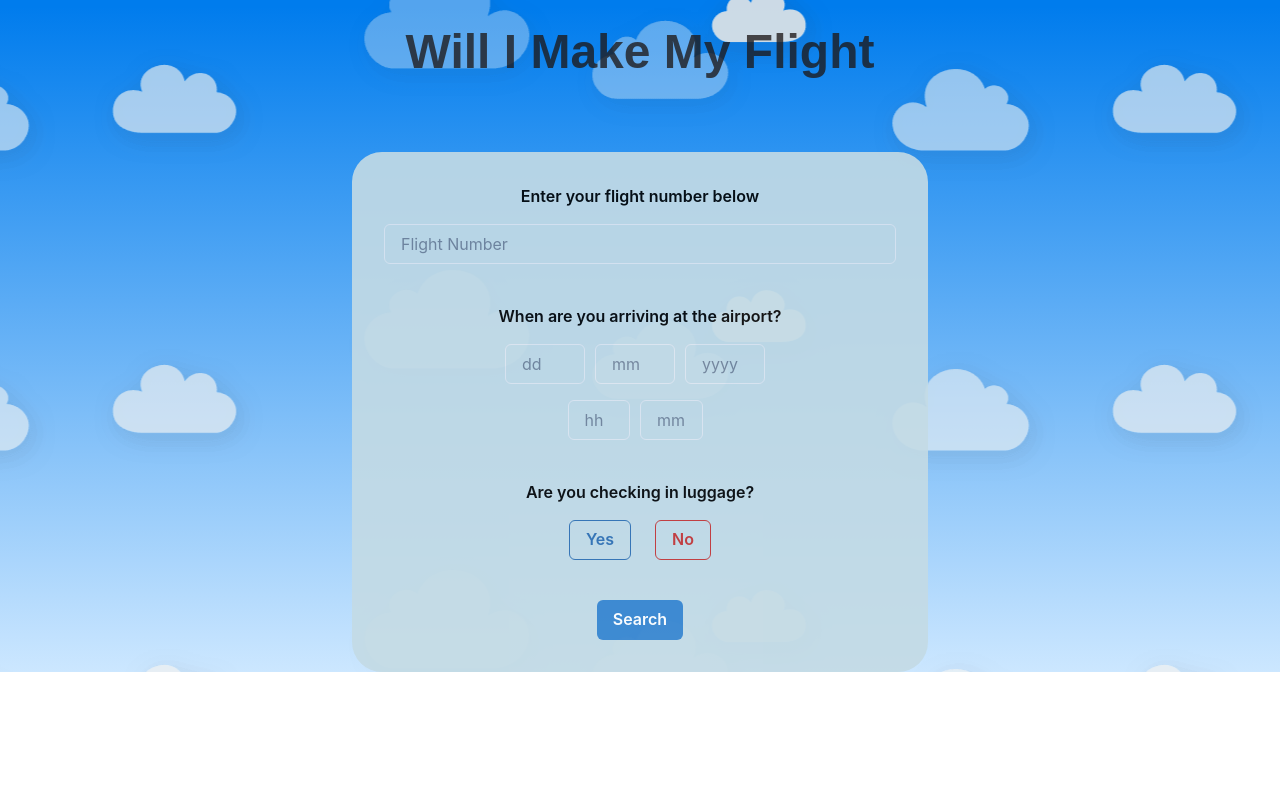
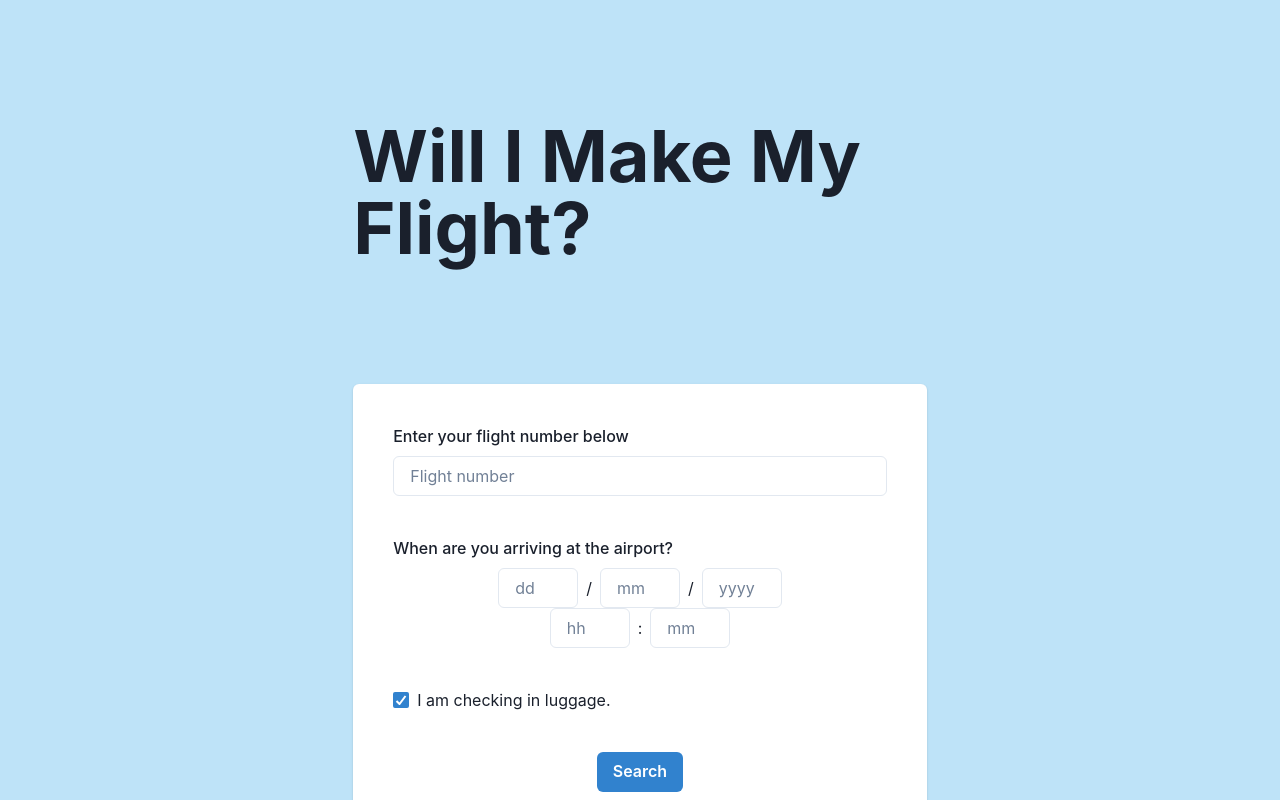
Before and after one commit to hayeselnut/will-i-make-my-flight, a React (Create React App) app in the folder frontend/: page / in a window 1280 px wide. Built offline with nearby package versions, Linux system fonts and the light colour scheme.

Commit message:
landing apge

```diff
--- a/frontend/src/pages/Background.css
+++ b/frontend/src/pages/Background.css
@@ -5,13 +5,22 @@ html, body, .container{
   padding: 0;
   overflow: hidden;
 }
-.container{
-  background-color: #007ced;
-	background: linear-gradient(to bottom, #007ced 1%,#cce7ff 100%);
+
+#lightblue {
+  background-color: var(--chakra-colors-blue-100);
+  height: 100vh;
+}
+
+#sky{
+  background-color: var(--chakra-colors-blue-100);
+  height: 100vh;
+  /* background-color: #007ced;
+	background: linear-gradient(to bottom, #007ced 1%,#cce7ff 100%); */
 }
 #cloud-intro{
   position: relative;
-  height: 100%;
+  /* width: 100%; */
+  height: 100vh;
   background-image: url('../clouds.png');
   background-image: url('../clouds.png') 400px 500px;
 /*               url(https://static.radulescu.me/examples/clouds/clouds1200_1.png) 0 300px; */
--- a/frontend/src/pages/Home.css
+++ b/frontend/src/pages/Home.css
@@ -1,15 +1,3 @@
-.background {
-    background: linear-gradient(
-        to bottom,
-        #87ceeb,
-        #bfe8ff,
-        #d6f0ff,
-        #e4f5ff,
-        #eff8ff,
-        #ffffff
-      );
-}
-
 #title {
     color: rgba(29, 24, 24, 0.782);
     background-size: 500% auto;
@@ -19,15 +7,6 @@
     margin-bottom: 4rem;
     font-family:Arial, Helvetica, sans-serif;
     padding-top: 1rem;
-}
-
-@keyframes textShine {
-    0% {
-        background-position: 0% 50%;
-    }
-    100% {
-        background-position: 100% 50%;
-    }
 }
 
 .prompt {
@@ -49,20 +28,6 @@
     margin-bottom: 1em;
 }
 
-#search {
-    display: flex;
-    justify-content: center;
-    align-items: center;
-    flex-direction: column;
-    /* background-color: rgb(146, 205, 228); */
-    border-radius: 30px;
-    width: 45%;
-    padding: 2rem;
-    margin: 0 auto;
-    opacity: 0.9;
-    background-color: rgb(196, 219, 229);
-}
-
 #searchbar {
     box-shadow: 0 0 5px 0 rgba(0, 0, 0, 0.2);
     border-radius: 5px;
@@ -81,10 +46,12 @@
 }
 
 .small-input {
-    margin-right: 10px; /* Adjust the margin between inputs as needed */
+    /* margin-right: 10px; /* Adjust the margin between inputs as needed */
     /* border */
-    border: 1px solid #ced4da;
-    border-radius: 0.25rem;
+    /* border: 1px solid #ced4da; */
+    /* border-radius: 0.25rem; */
+    width: 10px;
+    background: red;
 }
 
 #date {
--- a/frontend/src/pages/Home.jsx
+++ b/frontend/src/pages/Home.jsx
@@ -1,29 +1,46 @@
-import React from 'react';
-import { Input } from '@chakra-ui/react'
-import { Text } from '@chakra-ui/react'
-import { Button, ButtonGroup } from '@chakra-ui/react'
-import './Background.css';
-import './Home.css';
+import React from "react";
+import {
+  Card,
+  Container,
+  Center,
+  Heading,
+  Input,
+  FormControl,
+  FormLabel,
+  HStack,
+  Checkbox,
+} from "@chakra-ui/react";
+import { Text } from "@chakra-ui/react";
+import { Button, ButtonGroup } from "@chakra-ui/react";
+import "./Background.css";
+import "./Home.css";
 
 const Home = () => {
-  const [flightNumber, setFlightNumber] = React.useState('');
-  const [day, setDay] = React.useState('');
-  const [month, setMonth] = React.useState('');
-  const [year, setYear] = React.useState('');
-  const [minutes, setMinutes] = React.useState('');
-  const [hours, setHours] = React.useState('');
-  const [luggage, setLuggage] = React.useState(false);
+  const [flightNumber, setFlightNumber] = React.useState("");
+  const [day, setDay] = React.useState("");
+  const [month, setMonth] = React.useState("");
+  const [year, setYear] = React.useState("");
+  const [minutes, setMinutes] = React.useState("");
+  const [hours, setHours] = React.useState("");
+  const [luggage, setLuggage] = React.useState(true);
 
   // check if any fields are empty
   const checkFields = () => {
-    if (flightNumber === '' || day === '' || month === '' || year === '' || minutes === '' || hours === '') {
-      alert('Please fill in missing fields');
+    if (
+      flightNumber === "" ||
+      day === "" ||
+      month === "" ||
+      year === "" ||
+      minutes === "" ||
+      hours === ""
+    ) {
+      alert("Please fill in missing fields");
       return false;
     } else if (day.length !== 2 || month.length !== 2 || year.length !== 4) {
-      alert('Please enter a valid date');
+      alert("Please enter a valid date");
       return false;
     } else if (minutes.length !== 2 || hours.length !== 2) {
-      alert('Please enter a valid time');
+      alert("Please enter a valid time");
       return false;
     }
     return true;
@@ -41,118 +58,99 @@ const Home = () => {
     };
 
     const options = {
-      method: 'POST',
+      method: "POST",
       body: JSON.stringify(data),
       headers: {
-        'Content-Type': 'application/json',
-      }
-    }
+        "Content-Type": "application/json",
+      },
+    };
 
-    const response = await fetch('http://localhost:3000/listings/new', options);
+    const response = await fetch("http://localhost:3000/listings/new", options);
     const json = await response.json();
     if (json.error) {
       alert(json.error);
     } else {
       alert("We're gonna make this flight!!!");
     }
-  }
+  };
 
   return (
     <>
-    <div class="container">
-      <div id="cloud-intro">
-
-        <div>
-          <div id='title'>
-            <Text>
-              Will I Make My Flight
-            </Text>
-          </div>
-          <form id='search'>
-            <div className='inputs' id="flightNumber">
-              <Text className='prompt'>
-                Enter your flight number below
-              </Text>
+    <div id="lightblue">
+      {/* <div id="cloud-intro"> */}
+      <Container>
+        <Center>
+          <Heading size={"4xl"} marginTop="15vh">Will I Make My Flight?</Heading>
+        </Center>
+        <Card padding={10} marginTop={"15vh"}>
+          <FormControl>
+            <FormLabel>Enter your flight number below</FormLabel>
             <Input
               type="text"
               value={flightNumber}
               onChange={(event) => setFlightNumber(event.target.value)}
-                placeholder='Flight Number'
+              placeholder="Flight number"
             />
-            </div>
-            <br/>
-            <div className='inputs'>
-              <Text className='prompt'>
-                When are you arriving at the airport?
-              </Text>
 
-              <div className="input-row" id="date">
+            <FormLabel marginTop={10}>When are you arriving at the airport?</FormLabel>
+<HStack justifyContent={"center"}>
               <Input
-                  className="small-input"
                 type="text"
                 placeholder="dd"
                 onChange={(event) => setDay(event.target.value)}
+                style={{width: "80px"}}
               />
+              <Text>/</Text>
               <Input
-                  className="small-input"
                 type="text"
                 placeholder="mm"
                 onChange={(event) => setMonth(event.target.value)}
+                style={{width: "80px"}}
               />
+              <Text>/</Text>
               <Input
-                  className="small-input"
                 type="text"
                 placeholder="yyyy"
                 onChange={(event) => setYear(event.target.value)}
+                style={{width: "80px"}}
               />
-              </div>
-              <div className="input-row" id="time">
+            </HStack>
+
+<HStack justifyContent={"center"}>
 <Input
-                  className="small-input"
                 type="text"
                 placeholder="hh"
                 onChange={(event) => setHours(event.target.value)}
+                style={{width: "80px"}}
+
               />
+              <Text>:</Text>
               <Input
-                  className="small-input"
                 type="text"
                 placeholder="mm"
                 onChange={(event) => setMinutes(event.target.value)}
+                style={{width: "80px"}}
               />
-              </div>
-            </div>
-            <br/>
-            <div className='inputs'>
-              <Text className='prompt'>
-                Are you checking in luggage?
-              </Text>
-              <ButtonGroup variant='outline' spacing='6'>
-                <Button
-                colorScheme='blue'
-                value={true}
-                onClick={(event) => setLuggage(event.target.value)}
-                >Yes</Button>
-                <Button
-                colorScheme='red'
-                value={false}
-                onClick={(event) => setLuggage(event.target.value)}
-                >No</Button>
-              </ButtonGroup>
-            </div>
-            <br/>
-            <Button
-              colorScheme='blue'
-              onClick={searchFlight}
-            >
+</HStack>
+            <HStack marginTop={10}>
+            <Checkbox defaultChecked value={luggage} >
+              I am checking in luggage.
+            </Checkbox>
+            </HStack>
+
+          <Center>
+
+            <Button marginTop={10} colorScheme="blue" onClick={searchFlight} type="submit">
               Search
             </Button>
-          </form>
+          </Center>
+          </FormControl>
+        </Card>
+      </Container>
       </div>
-
-      </div>
-    </div>
+    {/* </div> */}
     </>
-  )
+  );
 };
 
 export default Home;
```
Lines whose indentation alone changed are shown as unchanged.
